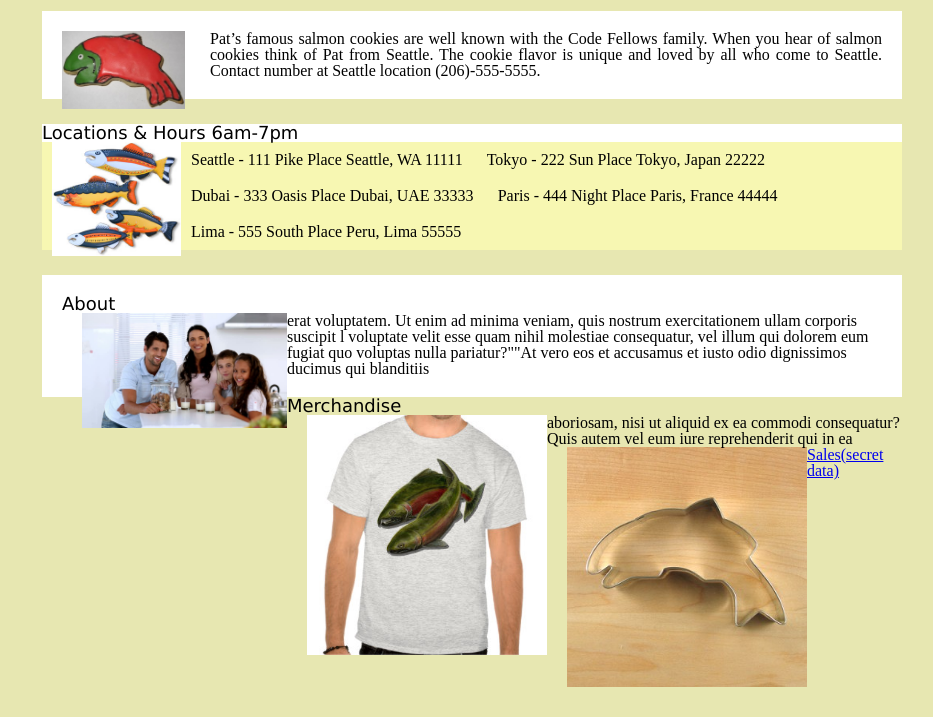
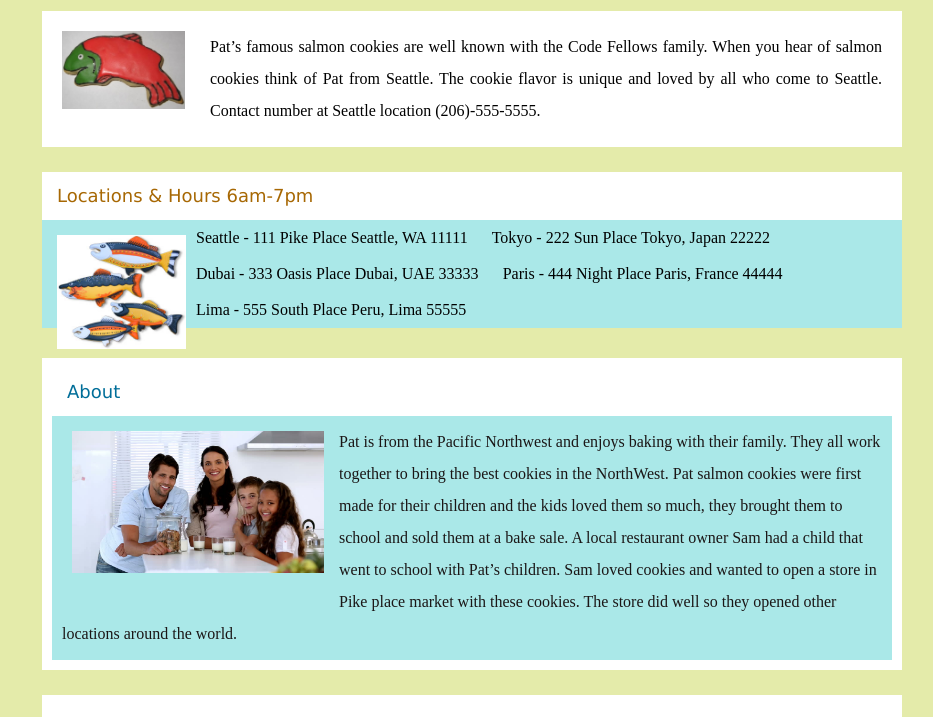
Before and after one commit to mrloulass/cookie-stand, a plain HTML site: page index.html in a window 1280 px wide. Shown: the part 167-884 px from the top of the page, without its empty margins (58-991 px from the left). Before the commit the page ends 854 px from the top, so only its background shows below. Drawn offline with nearby package versions, Linux system fonts and the light colour scheme.

Commit message:
CSS styles done for both pages

```diff
--- a/css/style.css
+++ b/css/style.css
@@ -1,5 +1,5 @@
 body {
-  background-color: rgb(231, 231, 177);
+  background-color: rgb(228, 235, 170);
   max-width: 960px;
   max-height: auto;
 }
@@ -7,6 +7,7 @@ body {
 #main {
   background-color: #fff;
   font-family: 'Libre Baskerville', serif;
+  color:rgba(196, 41, 41, 0.829);
   font-size: xx-large;
   margin-left:100px;
   padding: 20px;
@@ -52,6 +53,7 @@ main img {
 
 main p {
   text-align:justify;
+  line-height: 2;
 
 }
 section{
@@ -63,48 +65,109 @@ section img {
   max-width: 15%;
   height: auto;
   float: left;
-  margin-left: 10px;
+  margin-left: 15px;
+  padding-top: 15px;
 }
 section h2 {
   font-family: Verdana, Geneva, Tahoma, sans-serif;
   font-size: large;
-  color:black;
+  color:rgb(167, 104, 4);
 }
 ul {
-  background-color:rgba(247, 247, 170, 0.897) ;
+  background-color:rgba(145, 226, 226, 0.767) ;
 }
-section li{
+section ul li {
 padding: 10px;
 }
 
 h2{
   font-family: Verdana, Geneva, Tahoma, sans-serif;
   font-size: large;
-  color:black;
+  color:rgb(1, 110, 153);
+  padding: 15px
 }
 
 div img{
-  max-width: 25%;
+  max-width: 30%;
   height: auto;
-  float: left;
-  margin-left: 20px;
+  float:left;
+  margin-left: 5px;
+  padding: 15px;
+}
+#family {
+background-color: rgba(145, 226, 226, 0.767);
+padding: 10px;
+margin:auto;
+color: rgb(27, 22, 22);
+line-height: 2;
 }
 
 #about {
   background-color: #fff;
   margin-left: 100px;
-  padding:20px;
+  padding:10px;
+  margin-top: 30px;
+}
+ article {
+  background-color: #fff;
   margin-top: 25px;
-
+  margin-left: 100px;
+  text-align: center;
+  padding: 25px;
 }
-
+article img{
+  max-width: 20%;
+  height: auto;
+  padding: 25px;
+}
+article p{
+  background-color:rgba(145, 226, 226, 0.767);
+  padding: 10px;
+  margin:auto;
+}
+footer{
+  background-color: #fff;
+  margin-top: 25px;
+  margin-left: 100px;
+  margin-bottom: 25px;
+  padding: 25px;
+}
+footer a{
+  background-color:rgb(228, 235, 170);
+  font-weight: bolder;
+  font-family: Cambria, Cochin, Georgia, Times, 'Times New Roman', serif;
+}
 
 #sales {
   font-family: 'Noto Sans HK', sans-serif;
+  font-size: xx-large;
+  margin-left:100px;
+  padding: 20px;
+  text-align: center;
+  background-color: #fff;
+  margin-bottom: 25px;
+  margin-top: 25px;
 }
 
 table, th, td, tr {
   border: 2px solid black;
-  padding: 4px;
-  margin-left: 25px;
+  padding: 8px;
+  margin-left: 100px;
+  text-align: center;
+
 }
+
+thead {
+  background-color:rgba(243, 245, 211, 0.986);
+}
+
+tr:nth-child(even){
+  background-color:rgba(194, 243, 243, 0.986);
+}
+
+#fishsales{
+  margin-left: 100px;
+  margin-top: 25px;
+  max-width: 20%;
+  height: auto;
+}
--- a/index.html
+++ b/index.html
@@ -48,21 +48,18 @@
     <h2>About</h2>
     <img src="img/family.jpg" alt="Pat's family">
     <p id="family">
-      erat voluptatem. Ut enim ad minima veniam, quis nostrum exercitationem ullam corporis suscipit
-      l
-      voluptate velit esse quam nihil molestiae consequatur, vel illum qui dolorem eum fugiat quo voluptas nulla
-      pariatur?""At vero eos et accusamus et iusto odio dignissimos ducimus qui blanditiis
+      Pat is from the Pacific Northwest and enjoys baking with their family. They all work together to bring the best cookies in the NorthWest. Pat salmon cookies were first made for their children and the kids loved them so much, they brought them to school and sold them at a bake sale. A local restaurant owner Sam had a child that went to school with Pat’s children. Sam loved cookies and wanted to open a store in Pike place market with these cookies. The store did well so they opened other locations around the world.
     </p>
   </div>
 
-  <div id="Merchandise">
+  <article>
     <h2>Merchandise</h2>
     <img src="img/shirt.jpg" alt="Salmon T-shirt">
     <p id="Merchandise">
-      aboriosam, nisi ut aliquid ex ea commodi consequatur? Quis autem vel eum iure reprehenderit qui in ea
+      Checkout our Salmon Cookies merchandise at our stores.
     </p>
     <img src="img/cutter.jpg" alt="cookie cutter">
-  </div>
+  </article>
 
   <footer>
     <a href="sales.html">Sales(secret data)</a>
```
Also changed, not shown: sales.html (+1 -0 lines), 1 other file.
